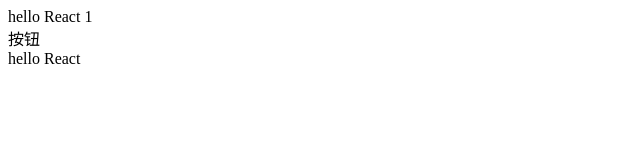
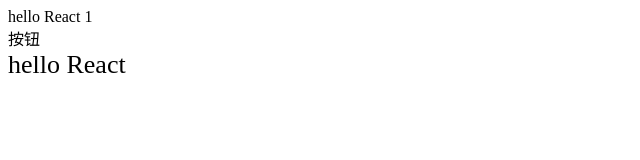
Before and after one commit to wubajiao/react-app, a React app: page / in a window 1280 px wide. Shown: the top 160 px of the page, without its empty margins (0-640 px from the left). Built offline with nearby package versions, Linux system fonts and the light colour scheme; no server answers.

Commit message:
chore: 打包抽离css

```diff
--- a/package.json
+++ b/package.json
@@ -49,6 +49,7 @@
     "less": "^4.1.3",
     "less-loader": "^11.1.0",
     "lint-staged": "^12.4.1",
+    "mini-css-extract-plugin": "^2.7.5",
     "node-sass": "^8.0.0",
     "postcss-flexbugs-fixes": "^5.0.2",
     "postcss-loader": "^7.1.0",
--- a/scripts/webpack.base.js
+++ b/scripts/webpack.base.js
@@ -3,16 +3,17 @@
  * @Author       : wuhaidong
  * @Date         : 2023-03-28 18:00:56
  * @LastEditors  : wuhaidong
- * @LastEditTime : 2023-04-04 16:48:22
+ * @LastEditTime : 2023-04-06 10:01:30
  */
 const WebpackBar = require('webpackbar')
 const HtmlWebpackPlugin = require('html-webpack-plugin')
 const ForkTsCheckerWebpackPlugin = require('fork-ts-checker-webpack-plugin')
+const MiniCssExtractPlugin = require('mini-css-extract-plugin')
 const { resolve } = require('path')
 const { isDev } = require('./constants')
 
 const getCssLoaders = (importLoaders) => [
-  'style-loader',
+  isDev ? 'style-loader' : MiniCssExtractPlugin.loader,
   {
     loader: 'css-loader',
     options: {
--- a/src/App.tsx
+++ b/src/App.tsx
@@ -3,12 +3,13 @@
  * @Author       : wuhaidong
  * @Date         : 2023-03-28 18:07:24
  * @LastEditors  : wuhaidong
- * @LastEditTime : 2023-04-05 21:46:58
+ * @LastEditTime : 2023-04-06 10:55:36
  */
 import React, { useEffect } from 'react'
 import axios from 'axios'
 import Button from '@/components/Button'
 import B from './B'
+import './app.less'
 
 function App() {
   const testAxios = () => {
@@ -30,7 +31,7 @@
     <>
       <B />
       <Button name='按钮' />
-      <div className='app'>hello React</div>
+      <div className='app-content'>hello React</div>
     </>
   )
 }
--- a/src/app.less
+++ b/src/app.less
@@ -1,4 +1,9 @@
-.app {
+.app-content {
   display: flex;
-  font-size: 14px;
+  font-size: 26px;
 }
+
+.useless {
+  display: block;
+  font-size: 20px;
+}
```
Also changed, not shown: scripts/webpack.prod.js (+11 -2 lines).
